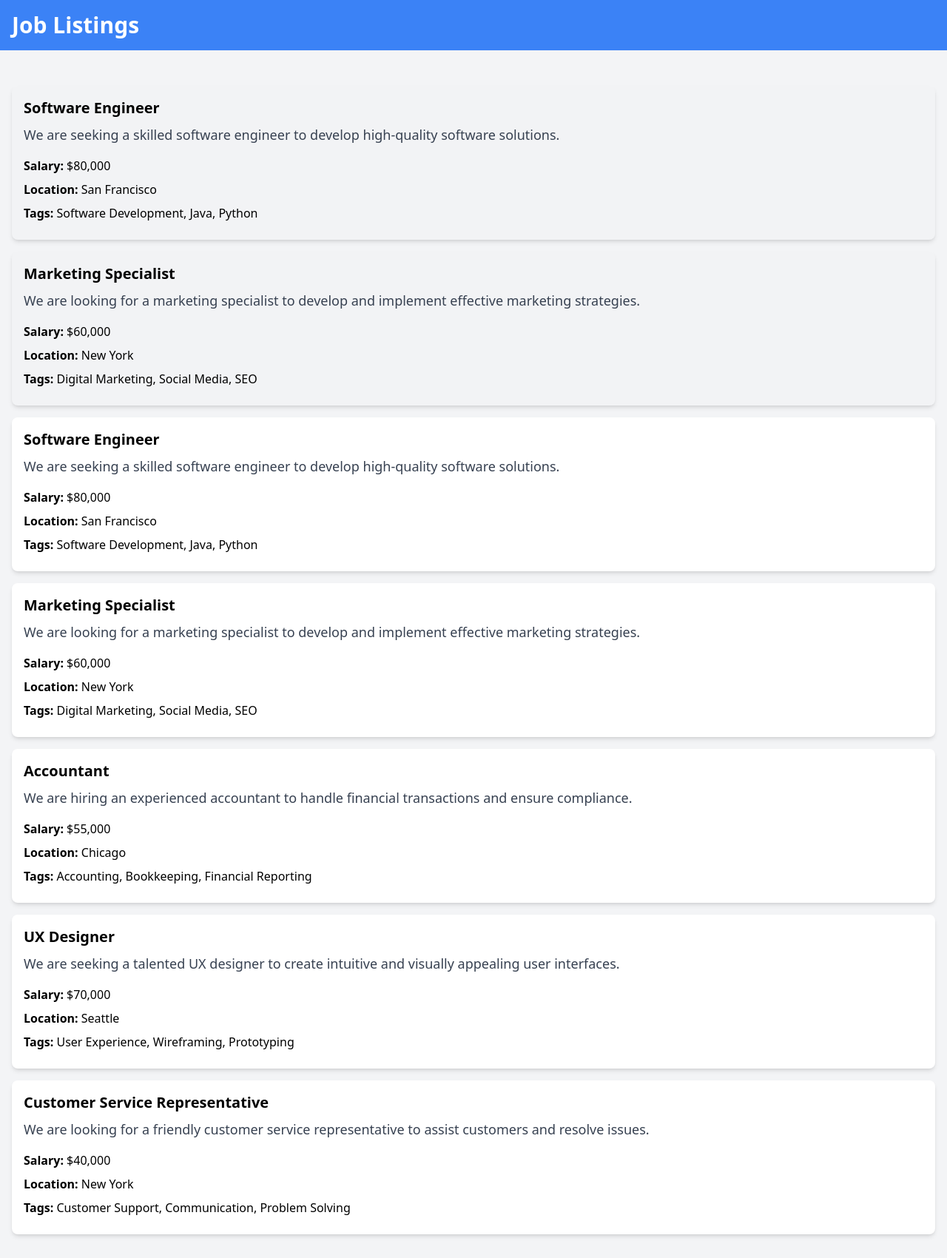
After one commit to chicorykvass/webdev-study, a PHP site: page /09-multi-dimensional-array-iteration.php in a window 1280 px wide. The commit adds this page. Shown: the whole page at 74% size. Run offline with PHP 8.4, Linux system fonts and the light colour scheme; some libraries are stand-ins or nearby versions.

Commit message:
Studying

```diff
--- /dev/null
+++ b/TRAVERSY MEDIA/PHP/php-sandbox/02-arrays-and-iteration/09-multi-dimensional-array-iteration.php
@@ -0,0 +1,129 @@
+<?php
+$listings = [
+  [
+    'id' => 1,
+    'title' => 'Software Engineer',
+    'description' => 'We are seeking a skilled software engineer to develop high-quality software solutions.',
+    'salary' => 80000,
+    'location' => 'San Francisco',
+    'tags' => ['Software Development', 'Java', 'Python']
+  ],
+  [
+    'id' => 2,
+    'title' => 'Marketing Specialist',
+    'description' => 'We are looking for a marketing specialist to develop and implement effective marketing strategies.',
+    'salary' => 60000,
+    'location' => 'New York',
+    'tags' => ['Digital Marketing', 'Social Media', 'SEO']
+  ],
+  [
+    'id' => 3,
+    'title' => 'Accountant',
+    'description' => 'We are hiring an experienced accountant to handle financial transactions and ensure compliance.',
+    'salary' => 55000,
+    'location' => 'Chicago',
+    'tags' => ['Accounting', 'Bookkeeping', 'Financial Reporting']
+  ],
+  [
+    'id' => 4,
+    'title' => 'UX Designer',
+    'description' => 'We are seeking a talented UX designer to create intuitive and visually appealing user interfaces.',
+    'salary' => 70000,
+    'location' => 'Seattle',
+    'tags' => ['User Experience', 'Wireframing', 'Prototyping']
+  ],
+  [
+    'id' => 5,
+    'title' => 'Customer Service Representative',
+    'description' => 'We are looking for a friendly customer service representative to assist customers and resolve issues.',
+    'salary' => 40000,
+    'location' => 'New York',
+    'tags' => ['Customer Support', 'Communication', 'Problem Solving']
+  ],
+];
+?>
+
+
+<!DOCTYPE html>
+<html lang="en">
+
+<head>
+  <meta charset="UTF-8">
+  <meta name="viewport" content="width=device-width, initial-scale=1.0">
+  <script src="https://cdn.tailwindcss.com"></script>
+  <title>Job Listings</title>
+</head>
+
+<body class="bg-gray-100">
+  <header class="bg-blue-500 text-white p-4">
+    <div class="container mx-auto">
+      <h1 class="text-3xl font-semibold">Job Listings</h1>
+    </div>
+  </header>
+  <div class="container mx-auto p-4 mt-4">
+    <!-- Output -->
+    <div class="md my-4">
+      <div class="bg-stone-200/10 rounded-lg shadow-md">
+        <div class="p-4">
+          <h2 class="text-xl font-semibold">Software Engineer</h2>
+          <p class="text-gray-700 text-lg mt-2">We are seeking a skilled software engineer to develop high-quality software solutions.</p>
+          <ul class="mt-4">
+            <li class="mb-2">
+              <strong>Salary:</strong> $80,000
+            </li>
+            <li class="mb-2">
+              <strong>Location:</strong> San Francisco
+            </li>
+            <li class="mb-2">
+              <strong>Tags:</strong> Software Development, Java, Python
+            </li>
+          </ul>
+        </div>
+      </div>
+    </div>
+
+    <div class="md my-4">
+      <div class="bg-stone-200/10 rounded-lg shadow-md">
+        <div class="p-4">
+          <h2 class="text-xl font-semibold">Marketing Specialist</h2>
+          <p class="text-gray-700 text-lg mt-2">We are looking for a marketing specialist to develop and implement effective marketing strategies.</p>
+          <ul class="mt-4">
+            <li class="mb-2">
+              <strong>Salary:</strong> $60,000
+            </li>
+            <li class="mb-2">
+              <strong>Location:</strong> New York
+            </li>
+            <li class="mb-2">
+              <strong>Tags:</strong> Digital Marketing, Social Media, SEO
+            </li>
+          </ul>
+        </div>
+      </div>
+    </div>
+
+    <?php foreach ($listings as $job): ?>
+      <div class="md my-4">
+        <div class="bg-white rounded-lg shadow-md">
+          <div class="p-4">
+            <h2 class="text-xl font-semibold"><?= $job['title'] ?></h2>
+            <p class="text-gray-700 text-lg mt-2"><?= $job['description'] ?></p>
+            <ul class="mt-4">
+              <li class="mb-2">
+                <strong>Salary:</strong> $<?= number_format($job['salary']) ?>
+              </li>
+              <li class="mb-2">
+                <strong>Location:</strong> <?= $job['location'] ?>
+              </li>
+              <li class="mb-2">
+                <strong>Tags:</strong> <?= implode(', ', $job['tags']) ?>
+              </li>
+            </ul>
+          </div>
+        </div>
+      </div>
+    <?php endforeach; ?>
+  </div>
+</body>
+
+</html>
```
Also changed, not shown: TRAVERSY MEDIA/PHP/php-sandbox/02-arrays-and-iteration/03-associative-arrays.php (+13 -2 lines), TRAVERSY MEDIA/PHP/php-sandbox/02-arrays-and-iteration/04-multi-dimensional-arrays.php (added, +53 -0 lines), TRAVERSY MEDIA/PHP/php-sandbox/02-arrays-and-iteration/05-array-challenges.php (added, +56 -0 lines), TRAVERSY MEDIA/PHP/php-sandbox/02-arrays-and-iteration/06-basic-loops.php (added, +77 -0 lines), TRAVERSY MEDIA/PHP/php-sandbox/02-arrays-and-iteration/07-nested-loops.php (added, +56 -0 lines), TRAVERSY MEDIA/PHP/php-sandbox/02-arrays-and-iteration/08-looping-through-arrays.php (added, +84 -0 lines), TRAVERSY MEDIA/PHP/php-sandbox/02-arrays-and-iteration/10-array-loop-challenges.php (added, +71 -0 lines).
